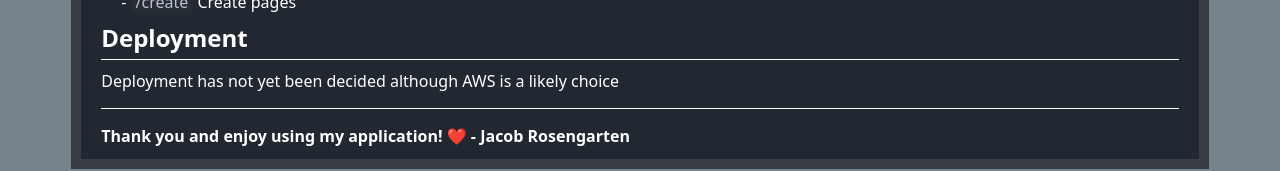
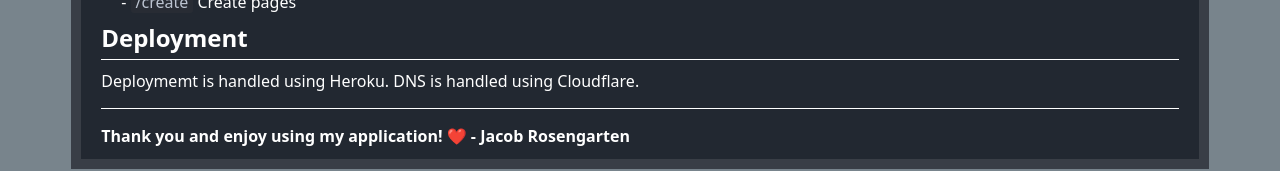
Before and after one commit to jrose0116/WikiTemplate, a Next.js app: page / in a window 1280 px wide. Shown: the part 781-952 px from the top of the page. Built offline with nearby package versions, Linux system fonts and the light colour scheme; no server answers.

Commit message:
Brief message about deployment on home page

```diff
--- a/pages/index.js
+++ b/pages/index.js
@@ -33,7 +33,7 @@ This application has been worked on by:
     - \`/[page]\` The dynamic page - view, edit, or delete the page (depending on permissions)
 - \`/create\` Create pages
 ## Deployment
-Deployment has not yet been decided although AWS is a likely choice
+Deploymemt is handled using Heroku. DNS is handled using Cloudflare.
 
 ---
 
```
